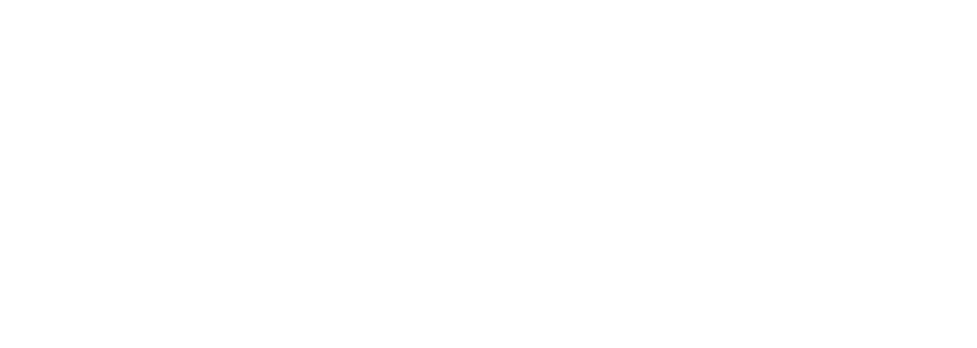
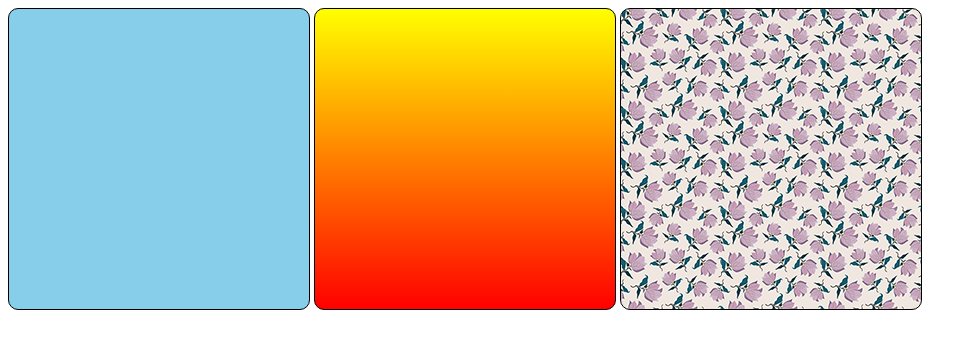
Before and after one commit to kaiocesar0/html, a plain HTML site: page exercicio/ex022/fundo001.html in a window 1280 px wide. Shown: the whole page, without its empty margins (0-977 px from the left). Drawn offline with Linux system fonts and the light colour scheme.

Commit message:
Update fundo001.html

```diff
--- a/exercicio/ex022/fundo001.html
+++ b/exercicio/ex022/fundo001.html
@@ -6,17 +6,34 @@
     <meta name="viewport" content="width=device-width, initial-scale=1.0">
     <title>Teste de Imagem de Fundo</title>
     <style>
+        div.quadrado {
+            display: inline-block ;
+            border: 1px solid black;
+            border-radius: 10px;
+            background-color: gainsboro;
+            width: 300px;
+            height: 300px;
+        }
 
+        div#q1 {
+            background-color: skyblue;
+        }
+        div#q2 {
+            background-image: linear-gradient(to bottom, yellow, red);
+        }
+        div#q3 {
+            background-image: url('imagem/pattern003.png');
+        }
     </style>
 </head>
 <body>
-    <div class="quadrado">
+    <div class="quadrado" id="q1">
 
     </div>
-    <div class="quadrado">
+    <div class="quadrado" id="q2">
 
     </div>
-    <div class="quadrado">
+    <div class="quadrado" id="q3">
 
     </div>
 </body>
```
